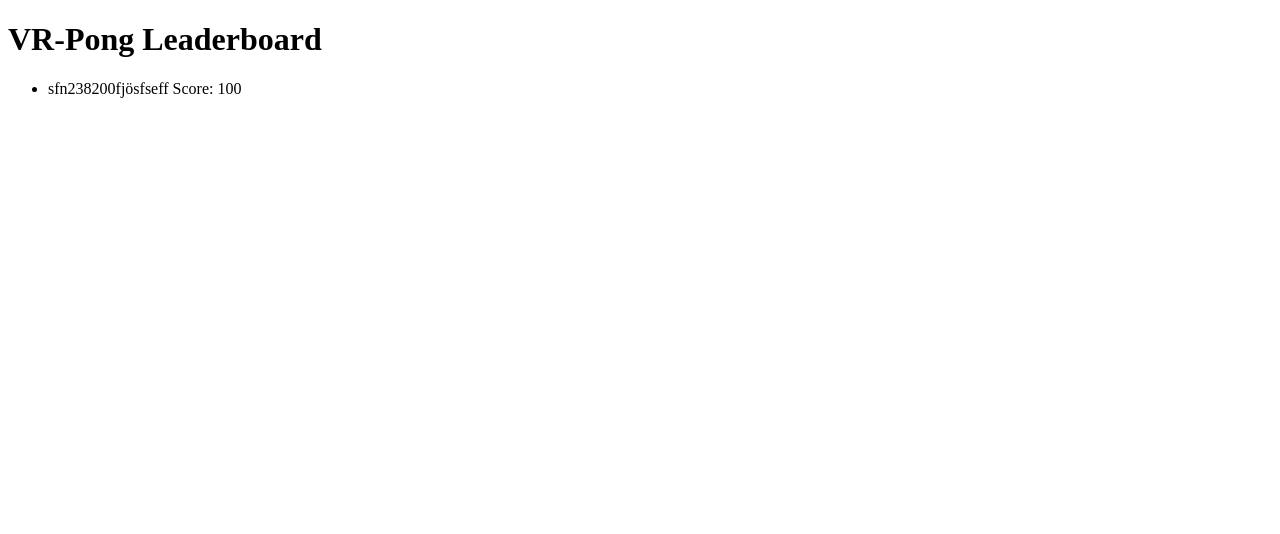
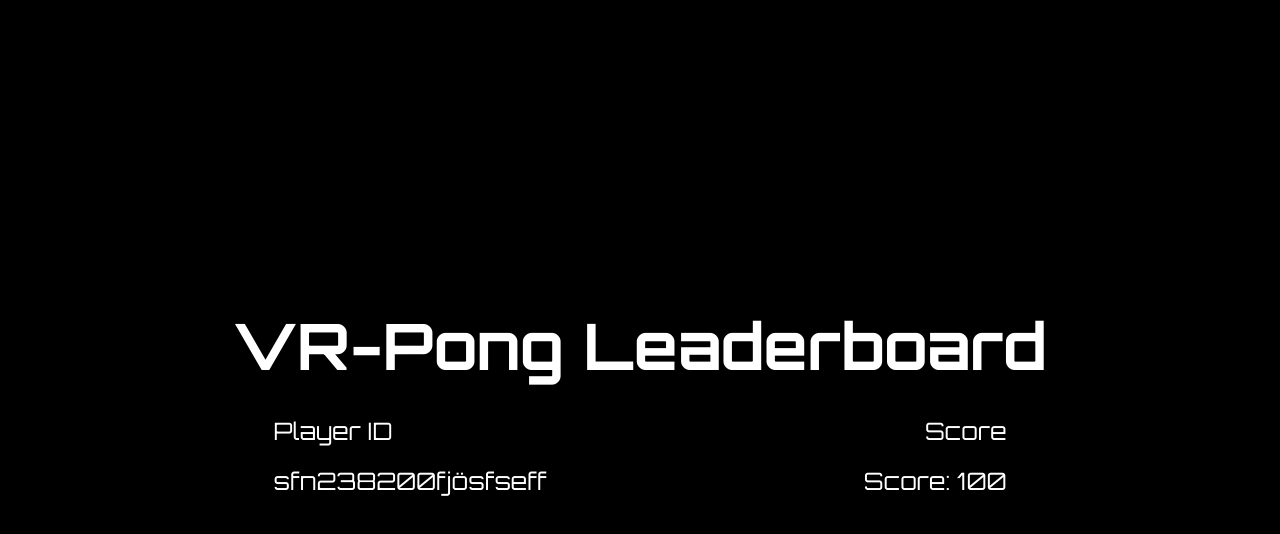
Before and after one commit to felixChB/WebXRBabylonIO, a website: page leaderboard.html in a window 1280 px wide. Drawn offline with Linux system fonts and the light colour scheme.

Commit message:
leaderboard improvements
leaderboard file
update leaderboard
leaderboard style

```diff
--- a/leaderboard.html
+++ b/leaderboard.html
@@ -12,6 +12,10 @@
 <body>
     <div id="leaderboard-wrapper">
         <h1>VR-Pong Leaderboard</h1>
+        <div id="leaderboard-table-names">
+            <span>Player ID</span>
+            <span>Score</span>
+        </div>
         <ul id="leaderboard">
             <li>
                 <span class="player-id">sfn238200fjösfseff</span>
--- /dev/null
+++ b/nodemon.json
@@ -0,0 +1,3 @@
+{
+  "ignore": ["**/other_files/**"]
+}
--- /dev/null
+++ b/other_files/leaderboard.json
@@ -0,0 +1 @@
+[{"id":"XIQVThBqeIjmVXgNAAAP","score":4},{"id":"q4i1j3G7dH9aL1bGAAAL","score":2},{"id":"cguQDlGMna-ONr4nAAAN","score":2},{"id":"savpbUTovBNB6OeCAAAK","score":2},{"id":"XIQVThBqeIjmVXgNAAAP","score":2},{"id":"XYXkGqLVonQKClmYAAAK","score":1},{"id":"XIQVThBqeIjmVXgNAAAP","score":1}]
--- a/src/index.ts
+++ b/src/index.ts
@@ -848,6 +848,9 @@ socket.on('forceReload', () => {
     window.location.reload();
 });
 
+socket.on('sendLeaderboard', (leaderboard) => {
+    console.log('Received leaderboard:', leaderboard);
+});
 // set the prevoius player to available
 /*socket.on('timeForPreviousPlayers', () => {
     if (previousPlayer != null) {
--- a/src/leaderboard-style.css
+++ b/src/leaderboard-style.css
@@ -3,3 +3,57 @@
     src: url(../assets/fonts/Orbitron-VariableFont_wght.ttf);
     /*Copyright 2018 The Orbitron Project Authors (https://github.com/theleagueof/orbitron), with Reserved Font Name: "Orbitron"*/
 }
+
+html, body {
+    margin: 0;
+    padding: 0;
+    font-family: 'loadedFont', sans-serif;
+    background-color: #000;
+    color: #fff;
+}
+
+body {
+    display: flex;
+    flex-direction: column;
+    align-items: center;
+    justify-content: center;
+    height: 100vh;
+    width: 100vw;
+}
+
+#leaderboard-wrapper {
+    display: flex;
+    flex-direction: column;
+    align-items: center;
+    justify-content: center;
+    padding: 15px;
+}
+
+h1 {
+    font-size: 4em;
+    margin: 5px 0 20px 0;
+    text-align: center;
+}
+
+#leaderboard-table-names {
+    display: flex;
+    margin: 10px 0 20px 0;
+    width: 90%;
+    font-size: 1.5em;
+    justify-content: space-between;
+}
+
+ul {
+    list-style: none;
+    padding: 0;
+    margin: 0;
+    width: 90%;
+}
+
+li {
+    display: flex;
+    width: 100%;
+    margin: 0 0 5px 0;
+    font-size: 1.5em;
+    justify-content: space-between;
+}
```
Also changed, not shown: server.js (+34 -3 lines), src/leaderboard.ts (+36 -2 lines).
